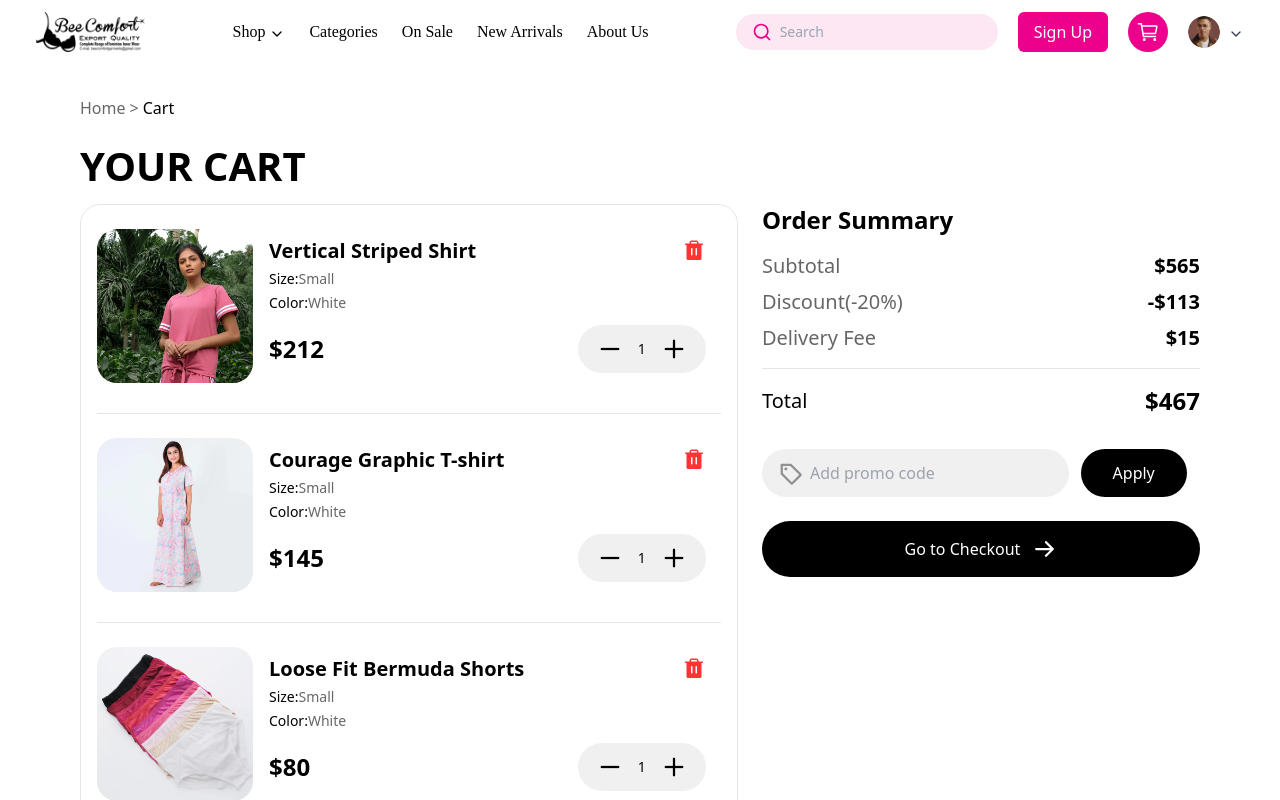
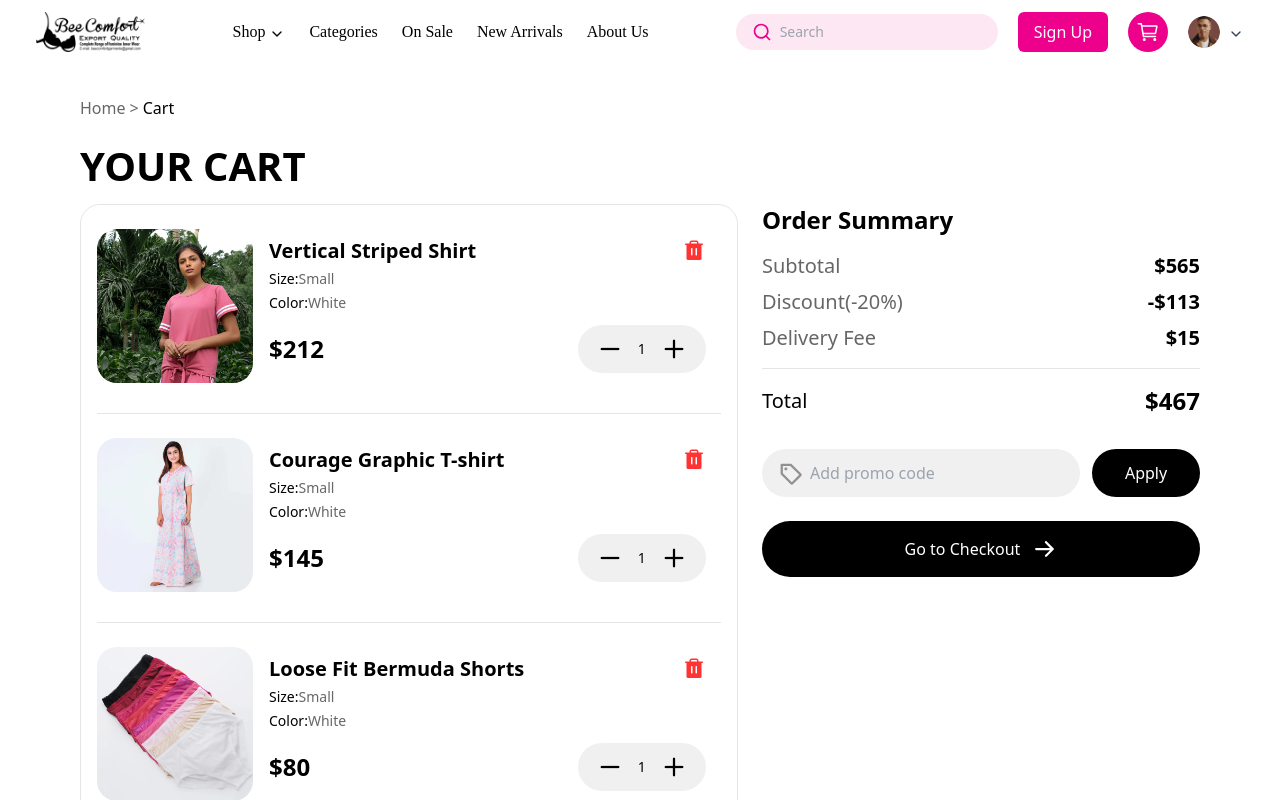
Before and after one commit to JavariaTabassum/Admin, a React (Create React App) app in the folder frontend/: page /shopping-view/cart in a window 1280 px wide. Shown: the top 800 px of the page. Built offline with nearby package versions, Linux system fonts and the light colour scheme; a web font is replaced by a local one.

Commit message:
Update OrderSummary.jsx

```diff
--- a/frontend/src/components/shopping-view/OrderSummary.jsx
+++ b/frontend/src/components/shopping-view/OrderSummary.jsx
@@ -9,9 +9,9 @@ function OrderSummary() {
      <div className='flex font-satoshi text-base md:text-xl justify-between items-center pb-4 pt-2'><h3 className='text-[#00000099] font-normal'>Delivery Fee</h3><h3 className='font-bold text-right'>$15</h3></div>
      <hr  className='border-[#0000001A] h-[1px]'/>
      <div className='flex font-satoshi  justify-between items-center text-[#000000] py-4'><h3 className='text-base md:text-xl'>Total</h3><h3 className='font-bold md:text-2xl text-xl text-right'>$467</h3></div>
-     <div className='flex items-center gap-3 w-full my-4'><div className='w-[70%] flex gap-2 items-center  bg-[#F0F0F0] px-4 py-3 rounded-full'><svg xmlns="http://www.w3.org/2000/svg" width="24" height="24" viewBox="0 0 24 24" fill="none">
+     <div className='flex justify-between items-center gap-3 w-full my-4'><div className='w-3/4 flex gap-2 items-center  bg-[#F0F0F0] px-4 py-3 rounded-full'><svg xmlns="http://www.w3.org/2000/svg" width="24" height="24" viewBox="0 0 24 24" fill="none">
   <path d="M23.0766 12.4857L13.7653 3.17444C13.5917 2.9997 13.3851 2.86115 13.1576 2.76685C12.93 2.67254 12.686 2.62435 12.4397 2.62507H3.75001C3.45164 2.62507 3.16549 2.7436 2.95451 2.95457C2.74353 3.16555 2.62501 3.4517 2.62501 3.75007V12.4398C2.62429 12.6861 2.67248 12.9301 2.76679 13.1576C2.86109 13.3852 2.99963 13.5918 3.17438 13.7654L12.4856 23.0766C12.8372 23.4281 13.3141 23.6256 13.8113 23.6256C14.3084 23.6256 14.7853 23.4281 15.1369 23.0766L23.0766 15.1369C23.4281 14.7853 23.6255 14.3085 23.6255 13.8113C23.6255 13.3141 23.4281 12.8373 23.0766 12.4857ZM13.8113 21.2204L4.87501 12.2813V4.87507H12.2813L21.2175 13.8113L13.8113 21.2204ZM9.37501 7.87507C9.37501 8.17174 9.28703 8.46175 9.12221 8.70842C8.95739 8.9551 8.72312 9.14736 8.44903 9.26089C8.17494 9.37442 7.87334 9.40412 7.58237 9.34625C7.2914 9.28837 7.02413 9.14551 6.81435 8.93573C6.60457 8.72595 6.46171 8.45868 6.40383 8.1677C6.34595 7.87673 6.37566 7.57513 6.48919 7.30104C6.60272 7.02695 6.79498 6.79269 7.04165 6.62786C7.28833 6.46304 7.57834 6.37507 7.87501 6.37507C8.27283 6.37507 8.65436 6.5331 8.93567 6.81441C9.21697 7.09571 9.37501 7.47724 9.37501 7.87507Z" fill="black" fillOpacity="0.4"/>
-</svg><input className='text-[#00000066] md:text-base text-sm font-satoshi font-normal focus:outline-none bg-[#F0F0F0]' type="text" placeholder='Add promo code' /></div><div className='text-base font-satoshi font-medium text-[#ffffff] md:px-8 px-6 md:py-3 py-2 bg-[#000000] rounded-full'>Apply</div></div>
+</svg><input className='text-[#00000066] md:text-base text-sm font-satoshi font-normal focus:outline-none bg-[#F0F0F0]' type="text" placeholder='Add promo code' /></div><div className='w-1/4 text-base text-center font-satoshi font-medium text-[#ffffff] md:px-8 px-6 md:py-3 py-2 bg-[#000000] rounded-full flex justify-center items-center'>Apply</div></div>
      <div className='flex justify-center items-center gap-3 bg-[#000000] rounded-full my-6 px-6 py-4'><p className='text-[#ffffff] font-medium font-satoshi text-base'>Go to Checkout</p><svg xmlns="http://www.w3.org/2000/svg" width="25" height="24" viewBox="0 0 25 24" fill="none">
 <path d="M14.7959 4.4541L21.5459 11.2041C21.6508 11.3086 21.734 11.4328 21.7908 11.5696C21.8476 11.7063 21.8768 11.8529 21.8768 12.001C21.8768 12.149 21.8476 12.2957 21.7908 12.4324C21.734 12.5691 21.6508 12.6933 21.5459 12.7979L14.7959 19.5479C14.5846 19.7592 14.2979 19.8779 13.9991 19.8779C13.7002 19.8779 13.4135 19.7592 13.2022 19.5479C12.9908 19.3365 12.8721 19.0499 12.8721 18.751C12.8721 18.4521 12.9908 18.1654 13.2022 17.9541L18.0313 13.125L4.25 13.125C3.95163 13.125 3.66548 13.0065 3.4545 12.7955C3.24353 12.5846 3.125 12.2984 3.125 12C3.125 11.7017 3.24353 11.4155 3.45451 11.2045C3.66548 10.9936 3.95163 10.875 4.25 10.875L18.0313 10.875L13.2013 6.04598C12.9899 5.83463 12.8712 5.54799 12.8712 5.2491C12.8712 4.95022 12.9899 4.66357 13.2013 4.45223C13.4126 4.24088 13.6992 4.12215 13.9981 4.12215C14.297 4.12215 14.5837 4.24088 14.795 4.45223L14.7959 4.4541Z" fill="white"/>
 </svg></div>
```
